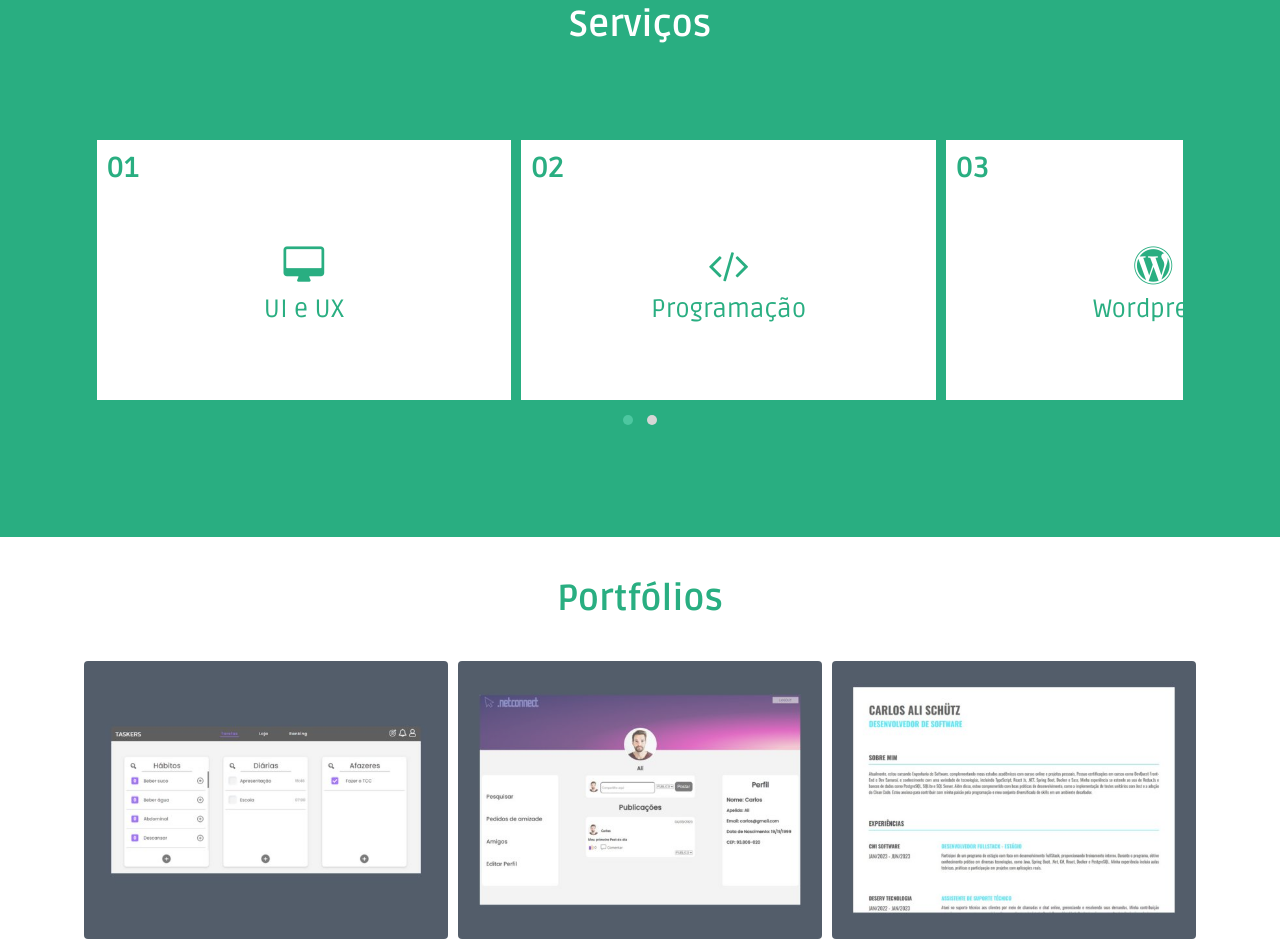
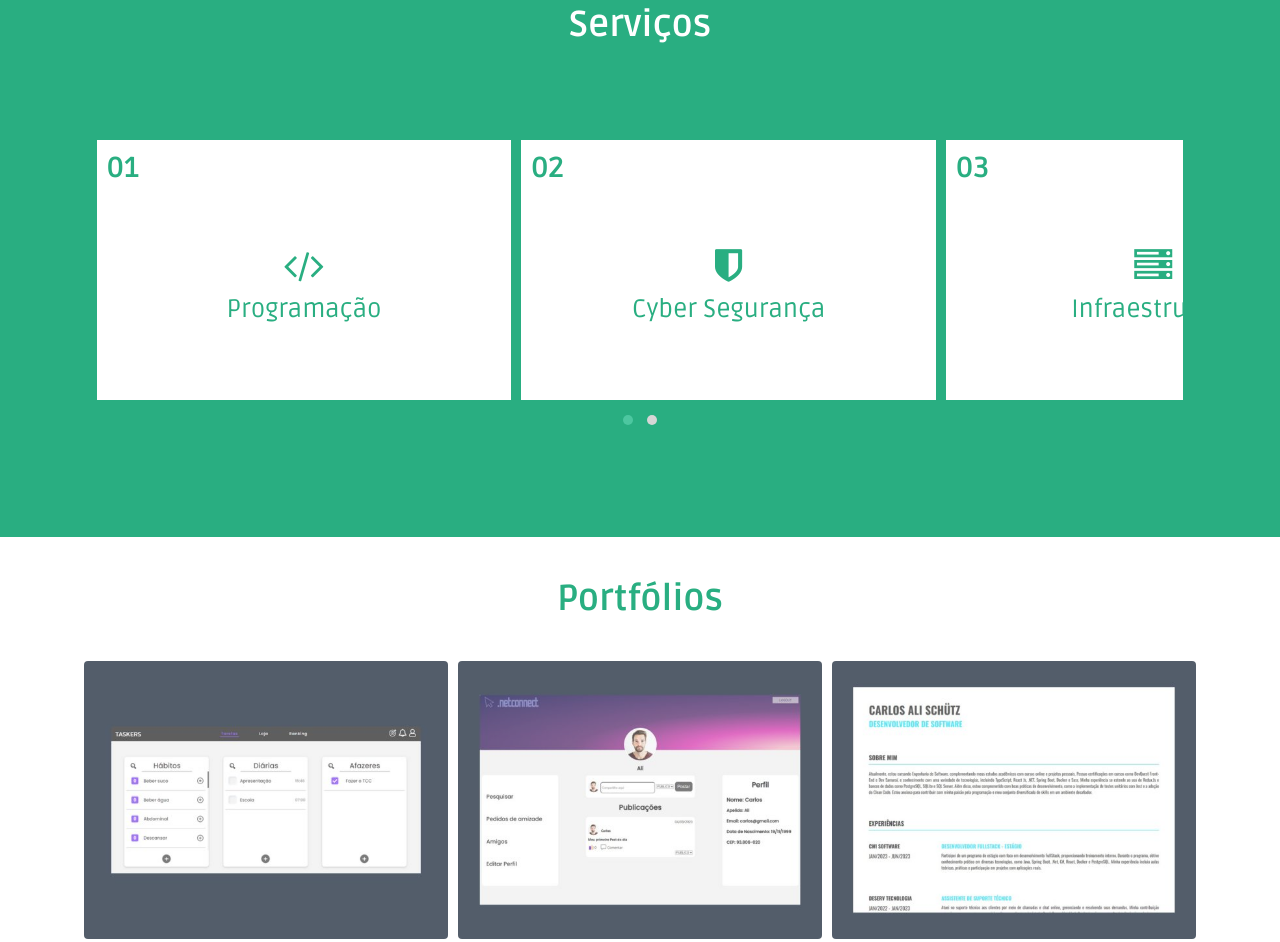
Before and after one commit to CarlosAliSchutz/Portfolio, a website with bundled scripts: page index.html in a window 1280 px wide. Shown: the part 1876-2818 px from the top of the page. Built offline with nearby package versions, Linux system fonts and the light colour scheme.

Commit message:
atualizando portfolio

```diff
--- a/assets/constants/projetos.js
+++ b/assets/constants/projetos.js
@@ -2,41 +2,51 @@ export const PROJETOS = [
   {
     titulo: "Taskers",
     imagem: "/assets/img/Taskers.jpg",
+    github: "https://github.com/CarlosAliSchutz/Taskers",
   },
   {
     titulo: "Rede Social .NET",
     imagem: "/assets/img/Rede Social .NET.jpg",
+    github: "https://github.com/CarlosAliSchutz/RedeSocial",
   },
   {
     titulo: "Currículo Pessoal",
     imagem: "/assets/img/Curriculo.jpg",
+    github: "https://github.com/CarlosAliSchutz/Curriculo-pessoal",
   },
   {
     titulo: "Wizzi Checkout Viagens",
     imagem: "/assets/img/Wizzi.jpg",
+    github: "https://github.com/CarlosAliSchutz/Wizzi",
   },
   {
     titulo: "Gerador de senha",
     imagem: "/assets/img/Gerador-Senha.jpg",
+    github: "https://github.com/CarlosAliSchutz/Gerador-senha",
   },
   {
     titulo: "API GitHub",
     imagem: "/assets/img/GitHub-api.jpg",
+    github: "https://github.com/CarlosAliSchutz/API-Github",
   },
   {
     titulo: "Formulário com Validação",
     imagem: "/assets/img/Formulario-Validacao.jpg",
+    github: "https://github.com/CarlosAliSchutz/Formulario-Validacao",
   },
   {
     titulo: "Menu Dragon Ball",
     imagem: "/assets/img/Dragon-Ball.jpg",
+    github: "https://github.com/CarlosAliSchutz/Dragon-Ball2.0",
   },
   {
     titulo: "Acordeon",
     imagem: "/assets/img/Acordeon.jpg",
+    github: "https://github.com/CarlosAliSchutz/Acordeon",
   },
   {
     titulo: "Simples Landing Page",
     imagem: "/assets/img/Simples-Landing-Page.jpg",
+    github: "https://github.com/CarlosAliSchutz/Landing-Page-Grid",
   },
 ];
--- a/assets/js/index.js
+++ b/assets/js/index.js
@@ -41,7 +41,10 @@ HABILIDADES.forEach(({ name, porcentagem }) => {
 
 const projetoList = document.getElementById("projeto");
 
-PROJETOS.forEach(({imagem, titulo}) => {
+PROJETOS.forEach(({ imagem, titulo, github }) => {
+  const link = document.createElement("a");
+  link.setAttribute("target", "_blank");
+
   const photosDiv = document.createElement("div");
   photosDiv.classList.add("photos");
 
@@ -62,5 +65,9 @@ PROJETOS.forEach(({imagem, titulo}) => {
   imgDiv.appendChild(imagemImg);
   imgDiv.appendChild(tituloDiv);
   photosDiv.appendChild(imgDiv);
-  projetoList.appendChild(photosDiv);
+
+  link.appendChild(photosDiv);
+  link.href = github;
+
+  projetoList.appendChild(link);
 });
--- a/index.html
+++ b/index.html
@@ -62,23 +62,10 @@
           <div class="s-carousel">
             <div class="s-carousel-container">
               <div class="owl-carousel owl-theme">
+
                 <div class="item s-carousel-item">
                   <div class="title">
                     <p>01</p>
-                  </div>
-                  <div class="body">
-                    <div class="icon">
-                      <span><i class="fa fa-desktop" aria-hidden="true"></i></span>
-                    </div>
-                    <div class="texto">
-                      <p>UI e UX</p>
-                    </div>
-                  </div>
-                </div>
-
-                <div class="item s-carousel-item">
-                  <div class="title">
-                    <p>02</p>
                   </div>
                   <div class="body">
                     <div class="icon">
@@ -90,23 +77,11 @@
                   </div>
                 </div>
 
-                <div class="item s-carousel-item">
-                  <div class="title">
-                    <p>03</p>
-                  </div>
-                  <div class="body">
-                    <div class="icon">
-                      <span><i class="fa fa-wordpress" aria-hidden="true"></i></span>
-                    </div>
-                    <div class="texto">
-                      <p>Wordpress</p>
-                    </div>
-                  </div>
-                </div>
+
 
                 <div class="item s-carousel-item">
                   <div class="title">
-                    <p>04</p>
+                    <p>02</p>
                   </div>
                   <div class="body">
                     <div class="icon">
@@ -120,7 +95,7 @@
 
                 <div class="item s-carousel-item">
                   <div class="title">
-                    <p>05</p>
+                    <p>03</p>
                   </div>
                   <div class="body">
                     <div class="icon">
@@ -131,6 +106,21 @@
                     </div>
                   </div>
                 </div>
+
+                <div class="item s-carousel-item">
+                  <div class="title">
+                    <p>04</p>
+                  </div>
+                  <div class="body">
+                    <div class="icon">
+                      <span><i class="fa fa-wordpress" aria-hidden="true"></i></span>
+                    </div>
+                    <div class="texto">
+                      <p>Wordpress</p>
+                    </div>
+                  </div>
+                </div>
+
               </div>
             </div>
           </div>
@@ -143,7 +133,9 @@
             <h2>Portfólios</h2>
           </div>
           <div class="p-projetos">
-            <div class="projeto" id="projeto"></div>
+            <div class="projeto" id="projeto">
+
+            </div>
           </div>
         </div>
       </section>
```
Also changed, not shown: README.md.
